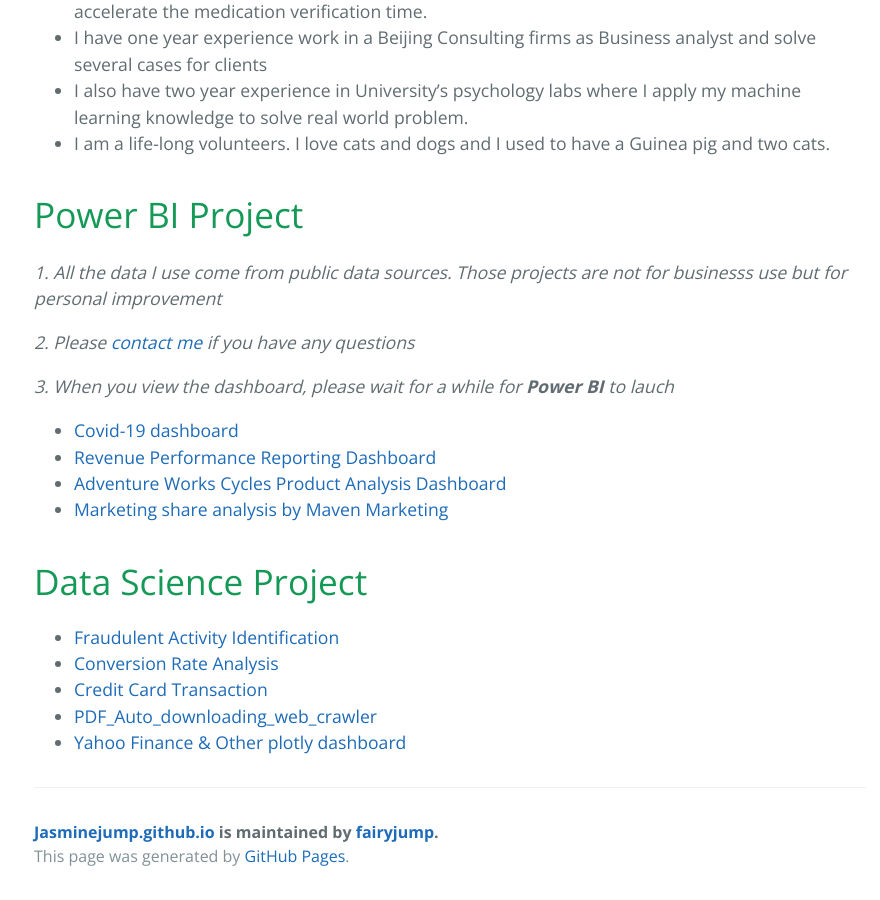
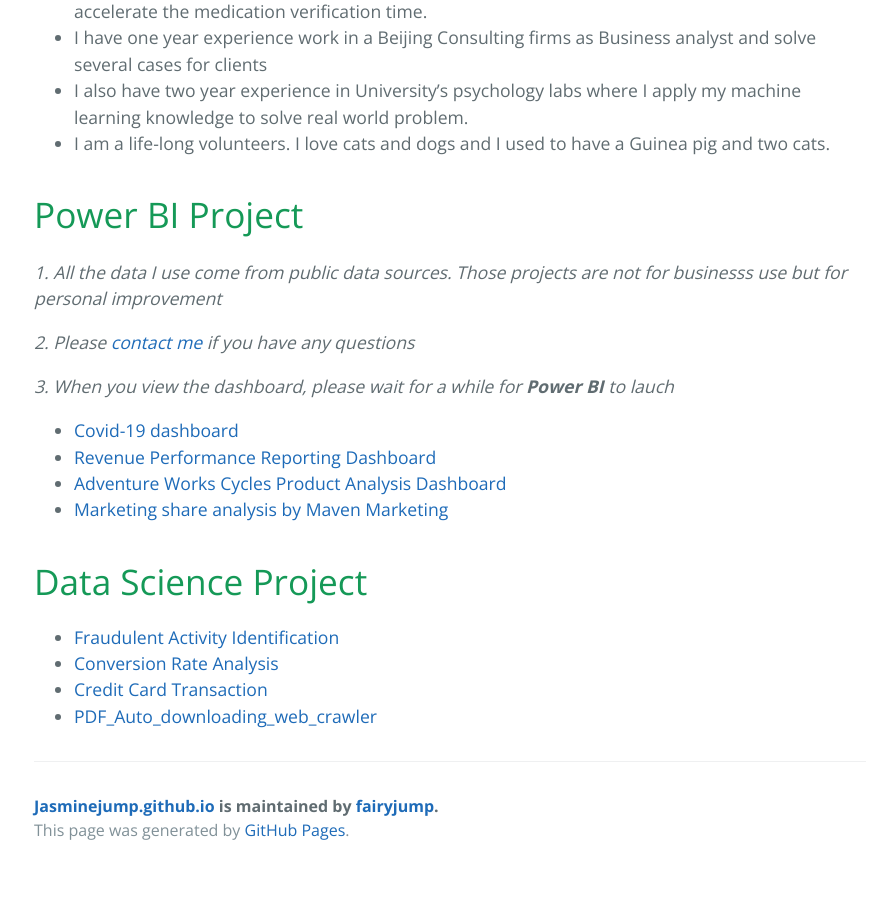
Before and after one commit to fairyjump/Jasminejump.github.io, a Jekyll site: the page built from index.md, in a window 1280 px wide and 900 px high, scrolled down 788 px. Shown: the whole window, without its empty margins (190-1070 px from the left). Built offline with Jekyll 4.4.1, drawn with Linux system fonts in a browser that asks for light colours; after the commit the page ends 1662 px from its top, so only the background shows below that.

Commit message:
Update index.md

```diff
--- a/index.md
+++ b/index.md
@@ -33,4 +33,3 @@
 - [Conversion Rate Analysis](/Conversion/Conversion_Rate.html)
 - [Credit Card Transaction](/jas_credit_card.html)
 - [PDF_Auto_downloading_web_crawler](/ADB_Grabber.html)
-- [Yahoo Finance & Other plotly dashboard](/Plotly_dash/README.md)
```
